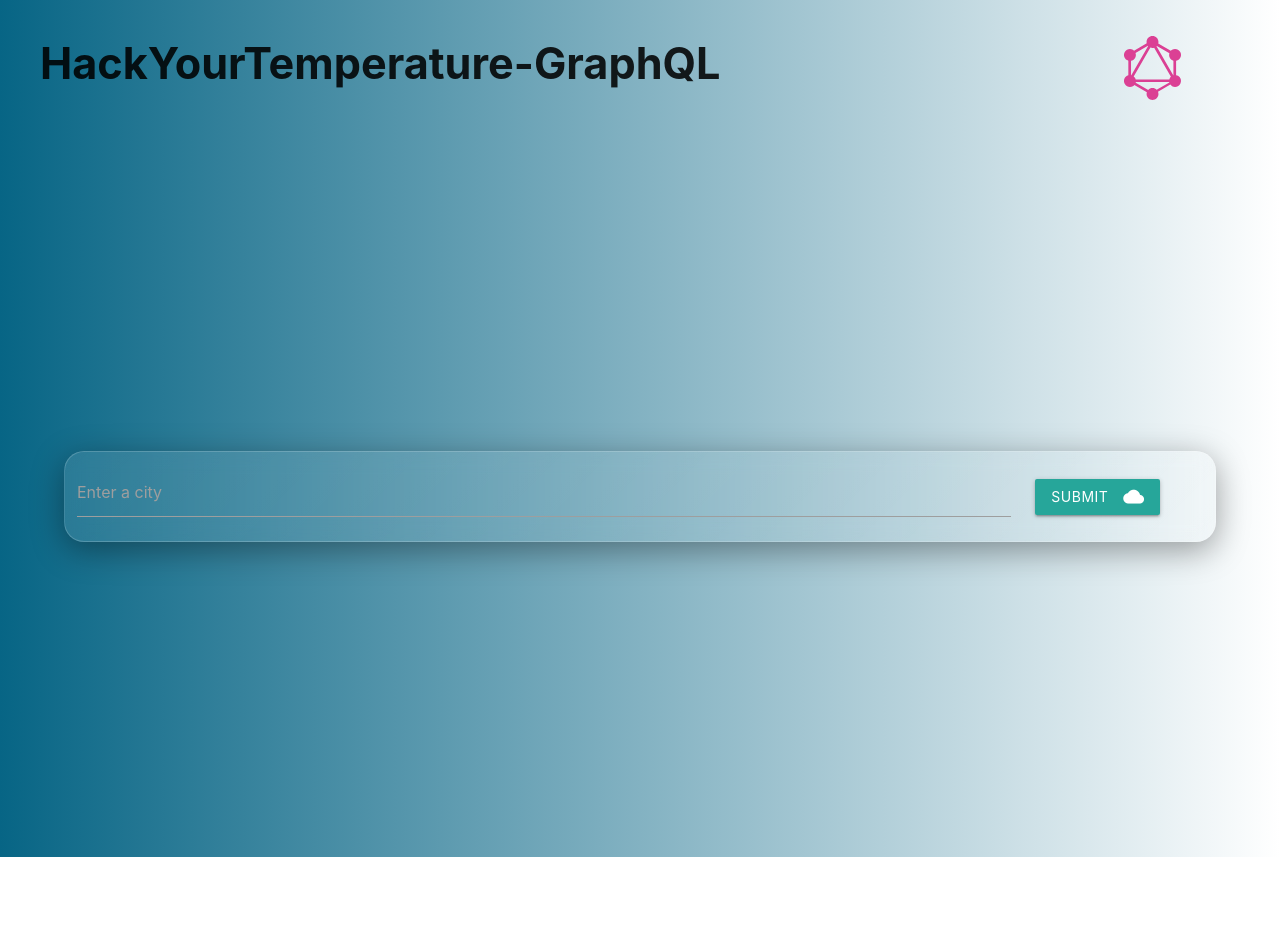
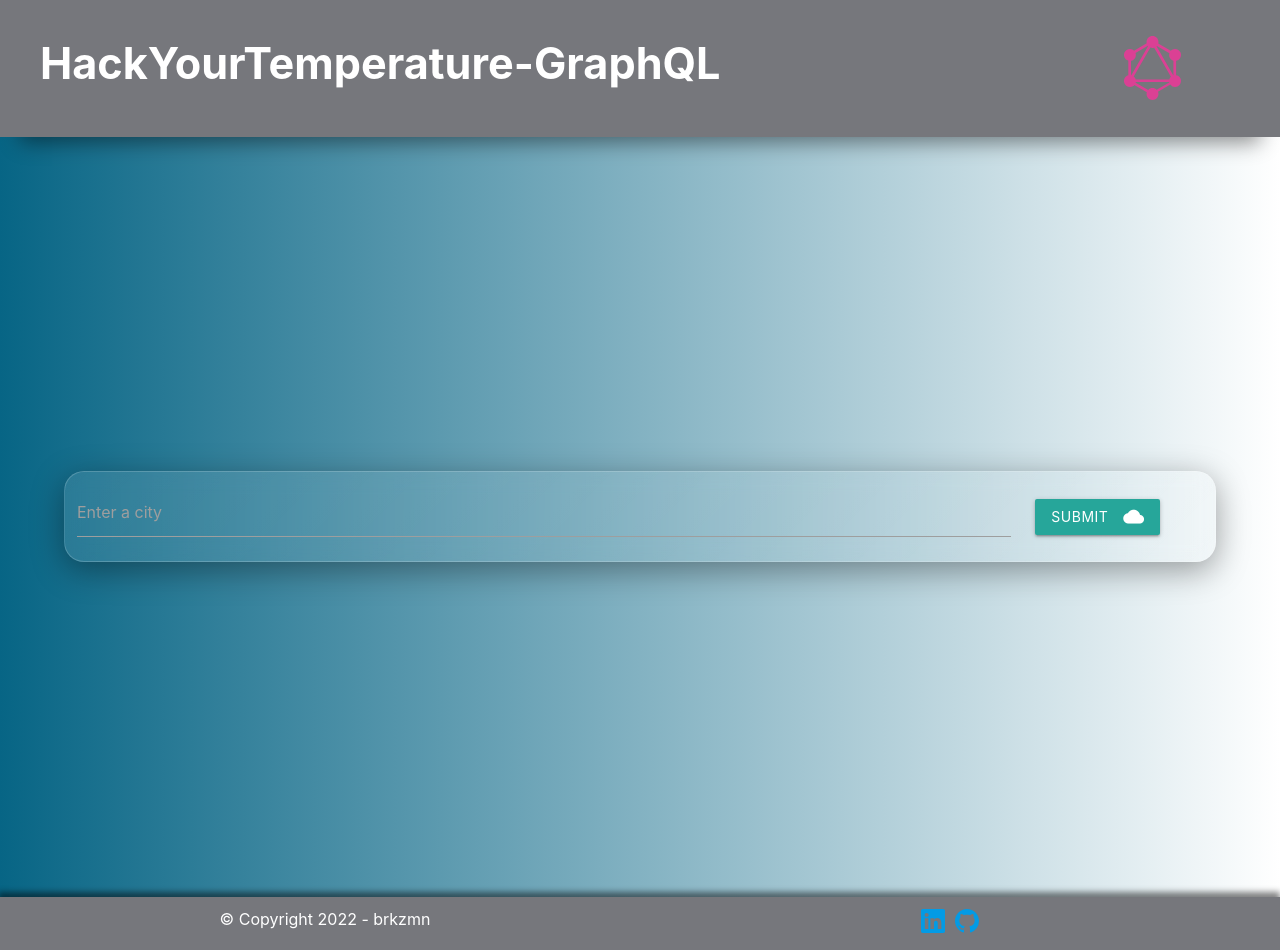
Before and after one commit to brkzmn/GraphQL-HackYourTemperature, a React (Create React App) app in the folder client/: page / in a window 1280 px wide. Shown: the top 950 px of the page. Before the commit the page ends 857 px from the top, so only its background shows below. Built offline with nearby package versions, Linux system fonts and the light colour scheme.

Commit message:
css added

```diff
--- a/client/src/App.css
+++ b/client/src/App.css
@@ -9,6 +9,7 @@ body {
   width: 100%;
   font-size: 16px;
 }
+
 .App {
   background: #076585; /* fallback for old browsers */
   background: -webkit-linear-gradient(
@@ -24,14 +25,16 @@ body {
   min-height: 100vh;
   width: auto;
 }
+
 .warm {
   background: rgba(254, 180, 123, 0.5);
 }
+
 .cold {
   background: rgba(206, 211, 220, 0.5);
 }
+
 .forecast-container {
-  /* background: rgba(255, 255, 255, 0.1); */
   backdrop-filter: blur(10px);
   box-shadow: 0px 0px 16px 0px rgba(0, 0, 0, 0.5);
   width: 80%;
@@ -49,9 +52,14 @@ h1 {
   margin-bottom: auto;
   display: flex;
 }
+
 .logo {
   display: flex;
+  background-color: #76777c;
+  color: #fff;
+  box-shadow: rgba(0, 0, 0, 0.45) 0px 25px 20px -20px;
 }
+
 .logo-title {
   display: inline;
   font-size: 1.4rem;
@@ -65,13 +73,7 @@ h1 {
   margin-bottom: auto;
   width: 100%;
 }
-.btn {
-}
-.up {
-}
 
-.down {
-}
 .input-container {
   width: 90%;
   margin: auto;
@@ -111,13 +113,16 @@ h1 {
   border-radius: 20px;
   border: 1px solid rgba(255, 255, 255, 0.18);
   box-shadow: 0 8px 32px 0 rgba(0, 0, 0, 0.37);
-  padding: 5px;
+  padding: 15px;
+  text-align: center;
 }
 
 .weather-container {
   display: flex;
   flex-wrap: wrap;
   min-height: 90vh;
+  margin-top: 20px;
+  margin-bottom: 20px;
 }
 
 .detail-icon {
@@ -125,19 +130,47 @@ h1 {
 }
 
 .details-wrapper {
+  width: 90%;
   display: flex;
   flex-wrap: wrap;
+  margin: auto;
 }
+
 .detail-box {
   width: 45%;
   margin: 5px;
 }
+
 .current-time {
   font-size: 1.5rem;
 }
+
 .degree-wrapper {
+  width: 90%;
   margin: auto;
 }
+
+.footer-container {
+  background-color: #76777c;
+  color: #fff;
+  box-shadow: -1px -4px 6px 1px rgba(0, 0, 0, 0.49);
+  -webkit-box-shadow: -1px -4px 6px 1px rgba(0, 0, 0, 0.49);
+  -moz-box-shadow: -1px -4px 6px 1px rgba(0, 0, 0, 0.49);
+  padding: 10px;
+  text-align: center;
+}
+
+.contact-wrapper {
+  display: flex;
+  flex-wrap: wrap;
+  justify-content: center;
+}
+
+.contact-wrapper li {
+  margin-right: 10px;
+  font-size: 1.5rem;
+}
+
 /* media-queries */
 @media (min-width: 600px) {
   .logo-title {
@@ -146,6 +179,15 @@ h1 {
   }
   .logo-icon {
     width: 20%;
+  }
+}
+
+@media (min-width: 768px) {
+  .details-wrapper {
+    width: 45%;
+    display: flex;
+    flex-wrap: wrap;
+    flex-direction: row;
   }
   .forecast-container {
     display: flex;
@@ -162,9 +204,23 @@ h1 {
     display: flex;
     flex-wrap: wrap;
     flex-direction: row;
+    justify-content: center;
   }
   .detail-box {
-    min-width: 40%;
+    min-width: 50%;
     margin: 15px;
   }
 }
+
+@media (min-width: 1000px) {
+  .detail-box {
+    min-width: 40%;
+    margin: 5px;
+  }
+  .details-wrapper {
+    width: 40%;
+    display: flex;
+    flex-wrap: wrap;
+    flex-direction: row;
+  }
+}
--- a/client/src/App.js
+++ b/client/src/App.js
@@ -6,6 +6,7 @@ import "./App.css";
 
 import { ApolloClient, InMemoryCache, ApolloProvider } from "@apollo/client";
 import Forecast from "./components/Forecast";
+import Footer from "./components/Footer";
 import { useState } from "react";
 // import { set } from "express/lib/application";
 
@@ -41,6 +42,7 @@ function App() {
             <Forecast cityName={cityName} setShowForecast={setShowForecast} />
           )}
         </div>
+        <Footer />
       </ApolloProvider>
     </div>
   );
--- /dev/null
+++ b/client/src/components/Footer.js
@@ -0,0 +1,38 @@
+import React from "react";
+import { BsGithub, BsLinkedin } from "react-icons/bs";
+
+const Footer = () => {
+  return (
+    <section className="footer-container row">
+      <div className="col l6 s12">
+        <ul>
+          <li>{"\u00a9"} Copyright 2022 - brkzmn</li>
+        </ul>
+      </div>
+      <div className="col l6 s12">
+        <ul className="contact-wrapper">
+          <li>
+            <a
+              href="https://www.linkedin.com/in/burak-%C3%B6zmen/"
+              target="_blank"
+              rel="noreferrer"
+            >
+              <BsLinkedin />
+            </a>
+          </li>
+          <li>
+            <a
+              href="https://github.com/brkzmn"
+              target="_blank"
+              rel="noreferrer"
+            >
+              <BsGithub />
+            </a>
+          </li>
+        </ul>
+      </div>
+    </section>
+  );
+};
+
+export default Footer;
--- a/client/src/components/Input.js
+++ b/client/src/components/Input.js
@@ -11,7 +11,6 @@ function Input({ cityName, setCityName, setShowForecast }) {
         onChange={(e) => {
           setCityName(e.target.value);
           setShowForecast(false);
-          console.log(cityName, "cityyyyname");
         }}
       />
       <label htmlFor="cityInput">Enter a city</label>
```
Also changed, not shown: client/src/components/Forecast.js (+1 -6 lines).
